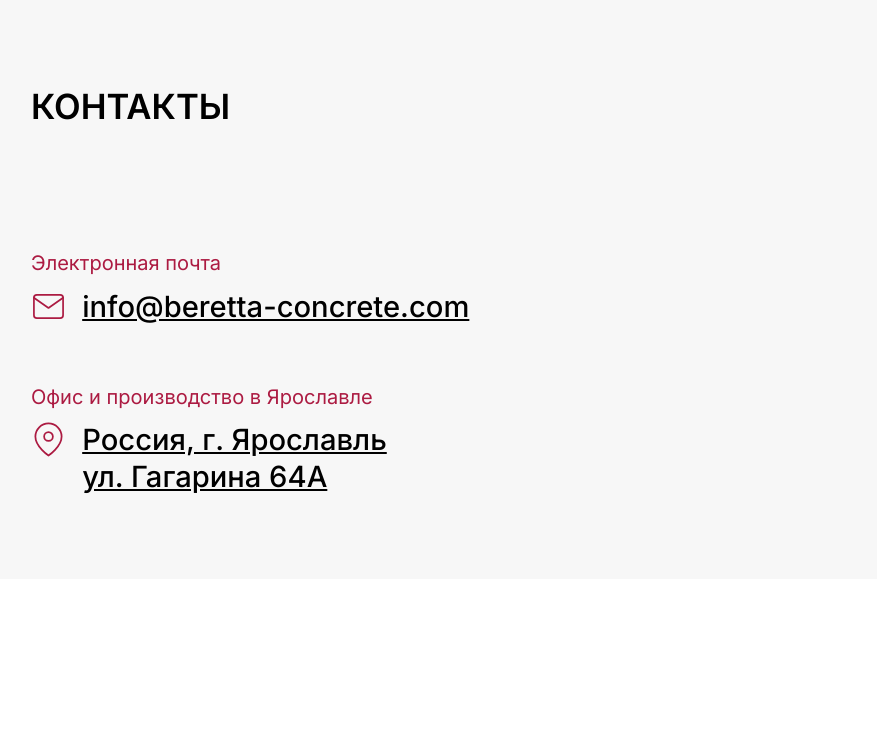
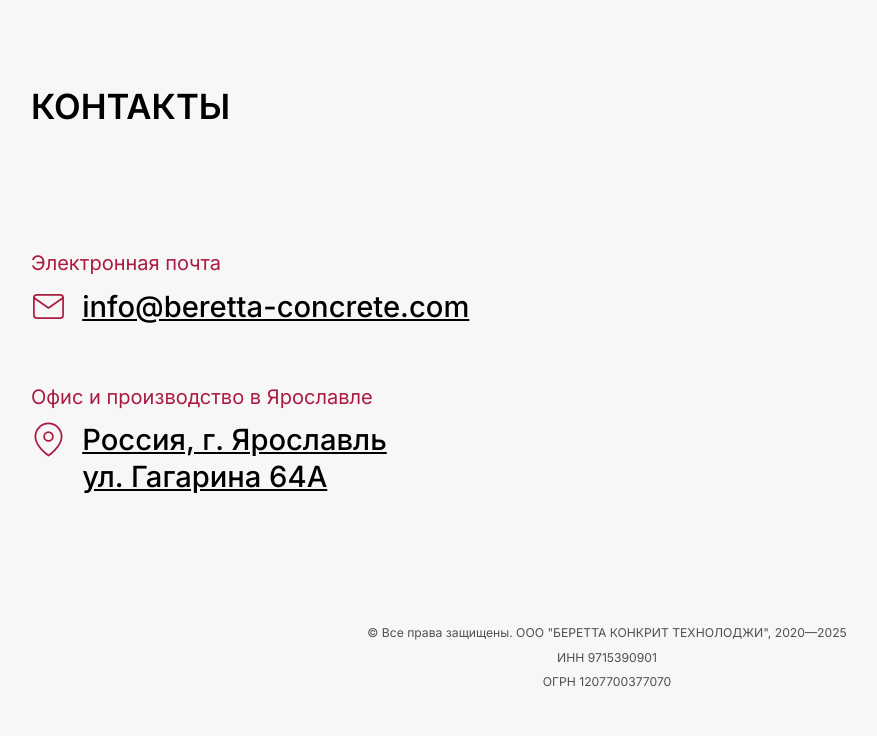
Before and after one commit to RichBeeIT/beretta-concrete, a plain HTML site: page index.html in a window 1280 px wide. Shown: the part 2691-3427 px from the top of the page, without its empty margins (33-910 px from the left). Before the commit the page ends 3270 px from the top, so only its background shows below. Drawn offline with Linux system fonts and the light colour scheme.

Commit message:
Футер, фотки

```diff
--- a/css/style.css
+++ b/css/style.css
@@ -99,6 +99,9 @@
 	#contacts .contacts_ya_map {position: relative; width: 90vw; height: 95vw; margin: 0 0 0 5vw; border-radius: 2.5vw; overflow: hidden;}
 	#contacts .contacts_ya_map iframe {width: 100%; height: 100%;}
 
+	footer {position: relative; width: 100vw; background: #f7f7f7; padding: 10vw 0; text-align: center;}
+	footer .footer_content {position: relative; width: 90vw; margin: 0 auto;}
+	footer .footer_content p {font-size: 140%; margin: 2vw 0; color: #505050;}
 
 	.vcms__popup-check {display: none;}
 	.vcms__popup {position: fixed; z-index: 1000; top: 0; left: 0; right: 0; bottom: 0; background: transparent; display: flex; opacity: 0; visibility: hidden; transition: all 0s ease-in-out;}
@@ -206,6 +209,10 @@
 	#contacts .contacts_ya_map {position: relative; float: right; width: 50vw; height: 31vw; margin: -2vw 5vw 0 0; border-radius: 1vw; overflow: hidden;}
 	#contacts .contacts_ya_map iframe {width: 100%; height: 100%;}
 
+	footer {position: relative; width: 100vw; background: #f7f7f7; padding: 3vw 0; text-align: center;}
+	footer .footer_content {position: relative; width: 90vw; margin: 0 auto;}
+	footer .footer_content p {font-size: 100%; margin: 0.5vw 0; color: #505050;}
+
 	.vcms__popup-check, .vcms__popup {display: none;}
 
 }
--- a/index.html
+++ b/index.html
@@ -219,6 +219,14 @@
 
 		</section>
 
+		<footer>
+			<div class="footer_content">
+				<p>© Все права защищены. ООО "БЕРЕТТА КОНКРИТ ТЕХНОЛОДЖИ", 2020—2025</p>
+				<p>ИНН 9715390901</p>
+				<p>ОГРН 1207700377070</p>
+			</div>
+		</footer>
+
 		<input type="checkbox" class="vcms__popup-check" name="popup" id="popup">
 		<div class="vcms__popup">
 			<label class="close" for="popup">
```
Also changed, not shown: img/company.jpg, img/company.webp, 1 other file.
